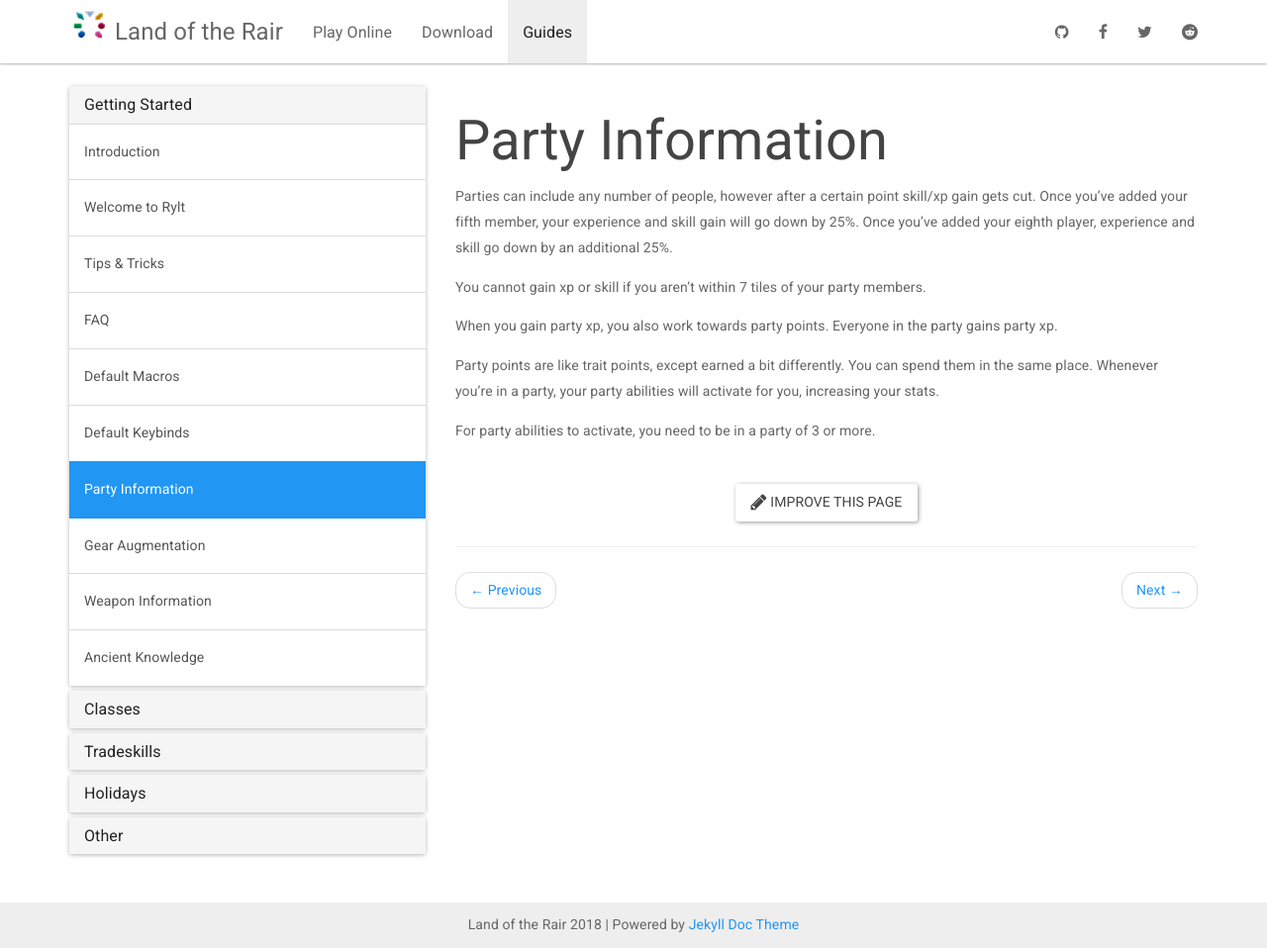
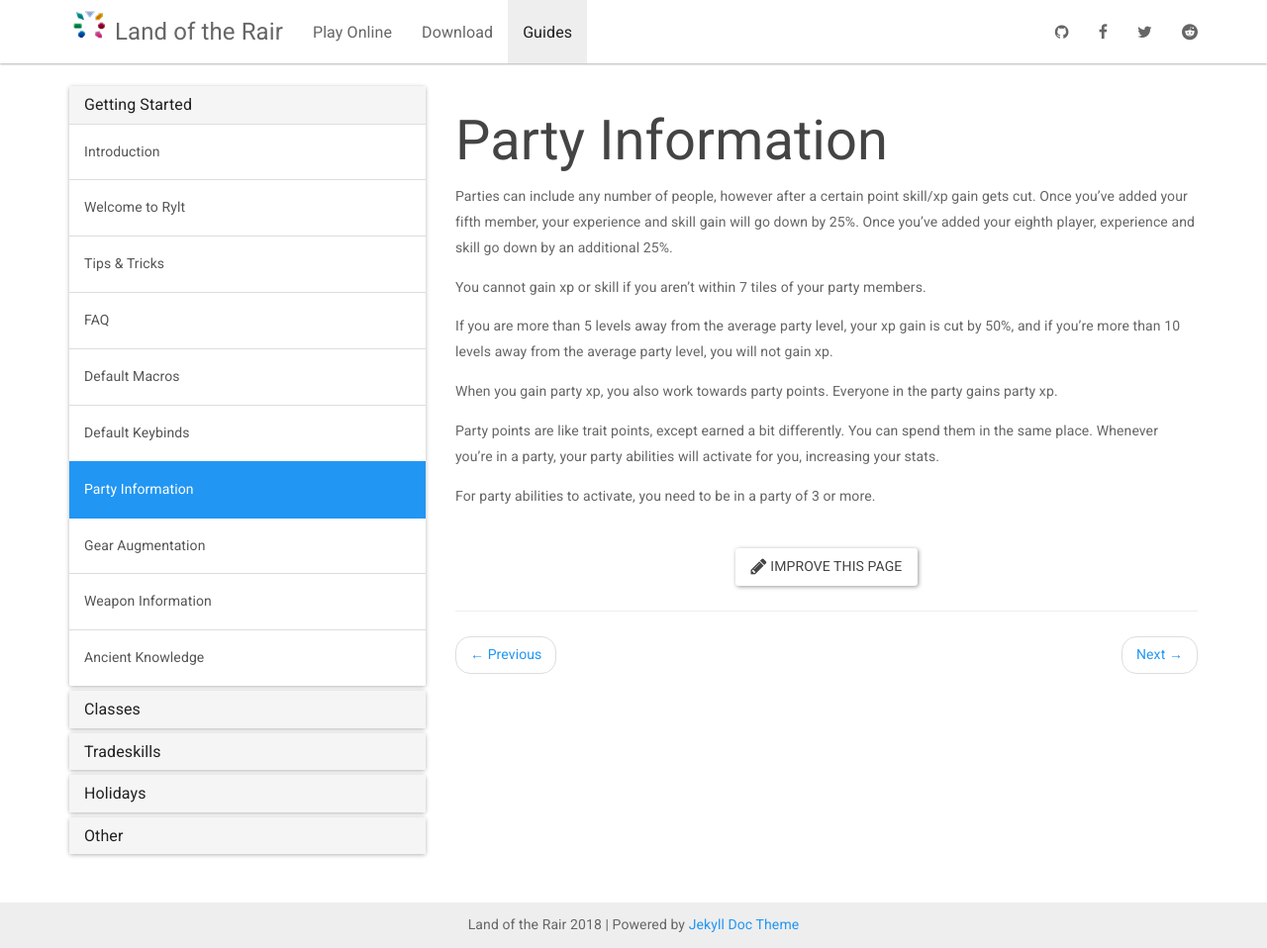
Before and after one commit to LandOfTheRair/landoftherair.github.io, a Jekyll site: the page built from _docs/getting-started/party-information.md, in a window 1280 px wide and 958 px high. Shown: the whole window at 99% size. Built offline with Jekyll 4.4.1, drawn with Linux system fonts in a browser that asks for light colours; nearby versions of some CDN libraries.

Commit message:
Update party-information.md

```diff
--- a/_docs/getting-started/party-information.md
+++ b/_docs/getting-started/party-information.md
@@ -7,6 +7,8 @@ Parties can include any number of people, however after a certain point skill/xp
 
 You cannot gain xp or skill if you aren't within 7 tiles of your party members.
 
+If you are more than 5 levels away from the average party level, your xp gain is cut by 50%, and if you're more than 10 levels away from the average party level, you will not gain xp.
+
 When you gain party xp, you also work towards party points. Everyone in the party gains party xp.
 
 Party points are like trait points, except earned a bit differently. You can spend them in the same place. Whenever you're in a party, your party abilities will activate for you, increasing your stats.
```
